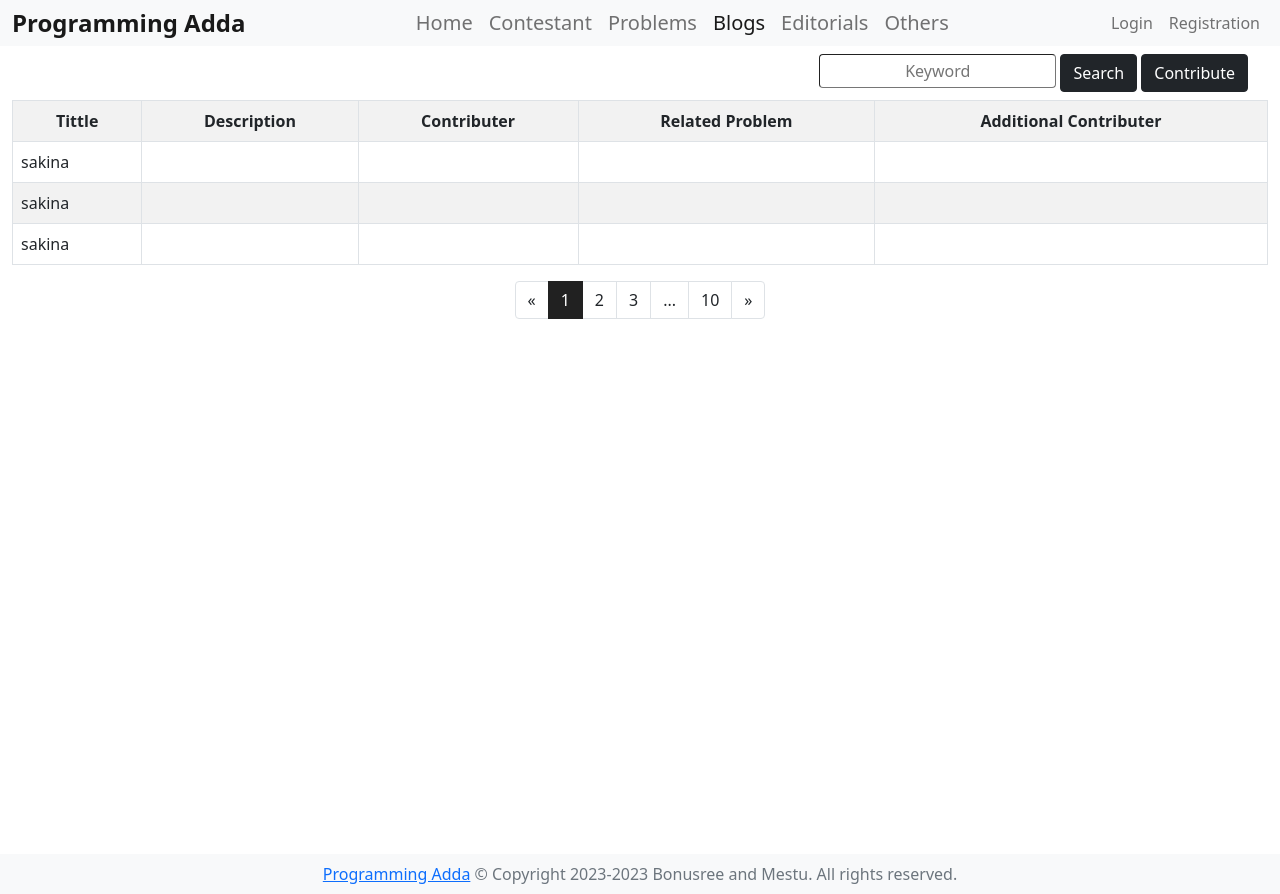
After one commit to Bonusree/programming_adda, a Django app: page /blogs/ in a window 1280 px wide. The commit adds this page. Run offline with Django 4.2, Linux system fonts and the light colour scheme; some libraries are stand-ins or nearby versions.

Commit message:
add blogs template and create link

```diff
--- /dev/null
+++ b/blogs/urls.py
@@ -0,0 +1,7 @@
+from django.urls import path
+from blogs import views
+
+
+urlpatterns = [
+    path('blogs/',views.blogs, name='blogs'),
+]
--- a/blogs/views.py
+++ b/blogs/views.py
@@ -1,3 +1,12 @@
 from django.shortcuts import render
+from django.shortcuts import render,HttpResponse,redirect
+from django.contrib.auth.models import User
+from django.contrib.auth import authenticate,login,logout
+from django.contrib.auth.decorators import login_required
 
-# Create your views here.
+# @login_required
+def blogs(request):
+    if request.method=="POST":
+        pass
+    else:
+        return render(request, 'blogs.html')
--- a/programming_adda/urls.py
+++ b/programming_adda/urls.py
@@ -22,6 +22,7 @@ from django.conf.urls.static import static
 urlpatterns = [
     path('',pa_views.home, name='home'),
     path('', include('account.urls')),
+    path('', include('blogs.urls')),
     path('', include('contestants.urls')),
     path('', include('editorials.urls')),
     path('', include('problems.urls')),
--- a/templates/base.html
+++ b/templates/base.html
@@ -49,7 +49,7 @@
               <a class="nav-link fs-5 {% if request.path == '/problems/' %} active{% endif %}" href="/problems/">Problems</a>
             </li>
             <li class="nav-item">
-              <a class="nav-link fs-5 {% if request.path == '' %} active{% endif %}" href="#">Blogs</a>
+              <a class="nav-link fs-5 {% if request.path == '/blogs/' %} active{% endif %}" href="/blogs/">Blogs</a>
             </li>
             <li class="nav-item">
               <a class="nav-link fs-5 {% if request.path == '/editorials/' %} active{% endif %}" href="/editorials/">Editorials</a>
--- /dev/null
+++ b/templates/blogs.html
@@ -0,0 +1,73 @@
+{% extends 'base.html' %}
+
+{% block title %}
+  <title>Blogs</title>
+{% endblock %}
+
+{% block content %}
+<div class="container-fluid" style="min-height: 100vh;">
+  <div class="row m-2 text-end">
+    <form action="">
+        {% csrf_token %}
+        <input class="rounded d-block d-sm-inline text-center border-1 py-1"
+           type="text" name="searchText"
+          placeholder="Keyword"/>
+        <button class="btn btn-dark rounded d-block d-sm-inline text-center
+          " type="submit" >Search</button>
+        <a href="#" class="btn btn-dark rounded d-block d-sm-inline text-center
+        " type="button" >Contribute</a>
+      </form>
+  </div>
+  <table class="table table-striped table-hover table-bordered"
+    style="min-width: 700px;">
+    <tr>
+      <th class="text-center">Tittle</th>
+      <th class="text-center">Description</th>
+      <th class="text-center">Contributer</th>
+      <th class="text-center">Related Problem</th>
+      <th class="text-center">Additional Contributer</th>
+    </tr>
+    <tr>
+      <td>sakina</td>
+      <td></td>
+      <td></td>
+      <td></td>
+      <td></td>
+    </tr>
+    <tr>
+      <td>sakina</td>
+      <td></td>
+      <td></td>
+      <td></td>
+      <td></td>
+    </tr>
+    <tr>
+      <td>sakina</td>
+      <td></td>
+      <td></td>
+      <td></td>
+      <td></td>
+    </tr>
+  </table>
+  <nav aria-label="Page navigation">
+    <ul class="pagination justify-content-center">
+      <li class="page-item">
+        <a class="page-link text-dark" href="#" aria-label="Previous">
+          <span aria-hidden="true">&laquo;</span>
+        </a>
+      </li>
+      <li class="page-item active"><a class="page-link" href="#">1</a></li>
+      <li class="page-item"><a class="page-link text-dark" href="#">2</a></li>
+      <li class="page-item"><a class="page-link text-dark" href="#">3</a></li>
+      <li class="page-item"><a class="page-link text-dark" href="#">...</a></li>
+      <li class="page-item"><a class="page-link text-dark" href="#">10</a></li>
+      <li class="page-item">
+        <a class="page-link text-dark" href="#"
+          aria-label="Next">
+          <span aria-hidden="true">&raquo;</span>
+        </a>
+      </li>
+    </ul>
+  </nav>
+</div>
+{% endblock %}
```
